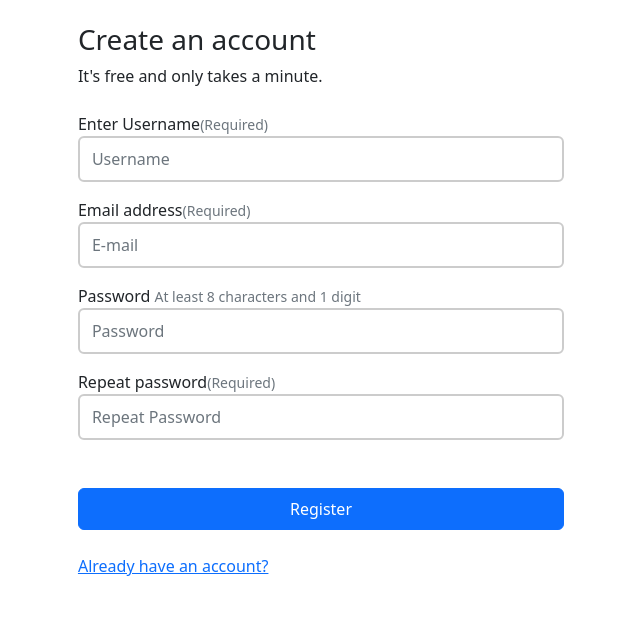
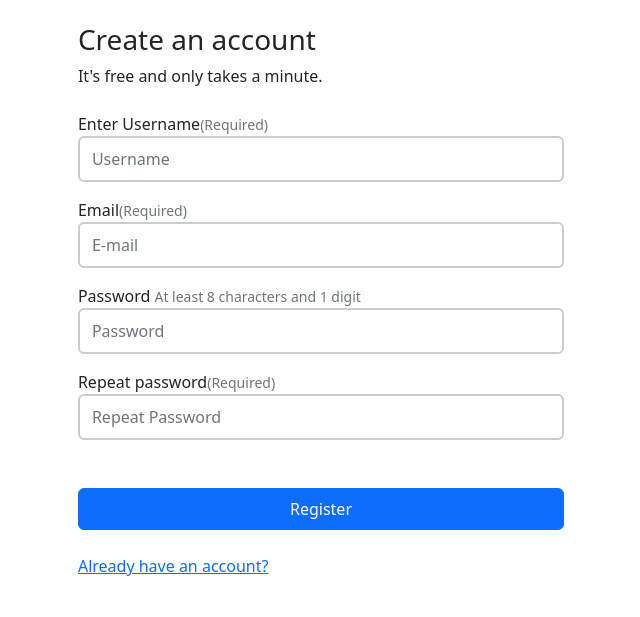
Before and after one commit to DanielleSmikle/Gifted_Ecom, a Django app: page /account/register/ in a window 1280 px wide. Shown: the part 167-784 px from the top of the page, without its empty margins (319-959 px from the left). Run offline with Django 4.2, Linux system fonts and the light colour scheme.

Commit message:
delete_user

```diff
--- a/account/forms.py
+++ b/account/forms.py
@@ -15,13 +15,13 @@ class UserLoginForm(AuthenticationForm):
 
 class RegistrationForm(forms.ModelForm):
     user_name = forms.CharField(label= 'Enter Username', min_length=4, max_length=50, help_text='Required')
-    email_address = forms.EmailField(max_length=100, help_text ='Required', error_messages={'required': 'Sorry, you will need an email address'})
+    email = forms.EmailField(max_length=100, help_text ='Required', error_messages={'required': 'Sorry, you will need an email address'})
     password = forms.CharField(label='Password', widget=forms.PasswordInput)
     password2 = forms.CharField(label ='Repeat password', widget=forms.PasswordInput)
 
     class Meta:
         model = UserBase
-        fields = ('user_name', 'email_address',)
+        fields = ('user_name', 'email',)
 
     def clean_username(self):
         user_name = self.cleaned_data['user_name'].lower()
@@ -36,19 +36,19 @@ class RegistrationForm(forms.ModelForm):
             raise forms.ValidationError('Passwords do not match.')
         return cd['password2']   #making sure user password is correct
 
-    def clean_email_address(self):
-        email_address = self.cleaned_data['email_address']
-        if UserBase.objects.filter(email_address=email_address).exists():
+    def clean_email(self):
+        email = self.cleaned_data['email']
+        if UserBase.objects.filter(email=email).exists():
             raise forms.ValidationError(
                 'Please use another email address, that is already taken')
-        return email_address
+        return email
 
     def __init__(self, *args, **kwargs):
         super().__init__(*args, **kwargs)
         self.fields['user_name'].widget.attrs.update(
             {'class': 'form-control mb-3', 'placeholder': 'Username'})
-        self.fields['email_address'].widget.attrs.update(
-            {'class': 'form-control mb-3', 'placeholder': 'E-mail', 'name': 'email_address', 'id': 'id_email_address'})
+        self.fields['email'].widget.attrs.update(
+            {'class': 'form-control mb-3', 'placeholder': 'E-mail', 'name': 'email', 'id': 'id_email'})
         self.fields['password'].widget.attrs.update(
             {'class': 'form-control mb-3', 'placeholder': 'Password'})
         self.fields['password2'].widget.attrs.update(
@@ -56,7 +56,7 @@ class RegistrationForm(forms.ModelForm):
 
 class UserEditForm(forms.ModelForm):
 
-    email_address = forms.EmailField(
+    email = forms.EmailField(
         label='Account email (can not be changed)', max_length=200, widget=forms.TextInput(
             attrs={'class': 'form-control mb-3', 'placeholder': 'email', 'id': 'form-email', 'readonly': 'readonly'}))
 
@@ -66,9 +66,9 @@ class UserEditForm(forms.ModelForm):
 
     class Meta:
         model= UserBase
-        fields = ('email_address', 'first_name',)
+        fields = ('email', 'first_name',)
 
     def __init__(self, *args, **kwargs):
         super().__init__(*args, **kwargs)
         self.fields['first_name'].required = True
-        self.fields['email_address'].required = True
+        self.fields['email'].required = True
--- a/account/models.py
+++ b/account/models.py
@@ -9,7 +9,7 @@ from django.utils.translation import gettext_lazy as _
 
 
 class CustomAccountManager(BaseUserManager):
-    def create_superuser(self, email_address, user_name, password, **other_fields):
+    def create_superuser(self, email, user_name, password, **other_fields):
         other_fields.setdefault('is_staff', True)
         other_fields.setdefault('is_superuser', True)
         other_fields.setdefault('is_active', True)
@@ -21,21 +21,21 @@ class CustomAccountManager(BaseUserManager):
             raise ValueError(
                 'Superuser must be assigned to is_superuser=True.')
 
-        return self.create_user(email_address, user_name, password, **other_fields)
+        return self.create_user(email, user_name, password, **other_fields)
 
-    def create_user(self, email_address, user_name, password, **other_fields):
-        if not email_address:
-            raise ValueError(_('You must provide an email_address address'))
+    def create_user(self, email, user_name, password, **other_fields):
+        if not email:
+            raise ValueError(_('You must provide an email address'))
 
-        email_address = self.normalize_email(email_address)
-        user = self.model(email_address=email_address, user_name=user_name, **other_fields)
+        email = self.normalize_email(email)
+        user = self.model(email=email, user_name=user_name, **other_fields)
         user.set_password(password)
         user.save()
         return user
 
 class UserBase(AbstractBaseUser, PermissionsMixin):
     #usr/delievery info
-    email_address = models.EmailField(max_length=150, default='emails@email.com', unique=True)
+    email = models.EmailField(max_length=150, default='emails@email.com', unique=True)
     user_name = models.CharField(max_length=150, unique= True)
     first_name= models.CharField(max_length=150, blank= True)
     about = models.TextField(_(
@@ -53,7 +53,7 @@ class UserBase(AbstractBaseUser, PermissionsMixin):
 
     objects = CustomAccountManager()
 
-    USERNAME_FIELD ='email_address'
+    USERNAME_FIELD ='email'
     REQUIRED_FIELDS = ['user_name']
 
     class Meta:
--- a/account/urls.py
+++ b/account/urls.py
@@ -14,6 +14,8 @@ urlpatterns = [
     path('logout/', auth_views.LogoutView.as_view(next_page='/account/login/'), name='logout'),   #wehn loging out next page is account login
     path('register/', views.account_register, name ='register'),
     path('activate/<slug:uidb64>/<slug:token>)/', views.account_activate, name='activate'),
+    path('password_reset/', auth_views.PasswordResetView.as_view(template_name="account/user/password_reset_form.html",
+                                                                 success_url='password_rest_email_confirm',)),
     path('dashboard/' , views.dashboard, name='dashboard'),     #dashboard
     path('profile/edit/', views.edit_details, name='edit_details'),
     path('profile/delete_user/', views.delete_user, name='delete_user'),
--- a/account/views.py
+++ b/account/views.py
@@ -1,5 +1,5 @@
 from django.shortcuts import render
-from django.contrib.auth import login
+from django.contrib.auth import login, logout
 from django.http import HttpResponse
 from .forms import RegistrationForm, UserEditForm
 from django.shortcuts import redirect
@@ -46,25 +46,26 @@ def account_register(request):
 
         if registerForm.is_valid():
             user = registerForm.save(commit=False)
-            user.email_address = registerForm.cleaned_data['email_address']
+            user.email = registerForm.cleaned_data['email']
             user.set_password(registerForm.cleaned_data['password'])
             user.is_active = False
             user.save()
-            # email_address setup
+            # email setup
             current_site = get_current_site(request)
             subject = 'Activate your Account'
-            message = render_to_string('account/registration/account_activation_email_address.html', {
+            message = render_to_string('account/registration/account_activation_email.html', {
                 'user': user,
                 'domain': current_site.domain,
                 'uid': urlsafe_base64_encode(force_bytes(user.pk)),
                 'token': account_activation_token.make_token(user),
             })
-            # user.email_user(subject=subject, message=message)
+            user.email_user(subject=subject, message=message)
             return HttpResponse('registered successfully and activiation sent')
 
     else:
         registerForm = RegistrationForm()
     return render(request, 'account/registration/register.html', {'form':registerForm })
+
 def account_activate(request, uidb64, token):
     try:
         uid = force_str(urlsafe_base64_decode(uidb64))
--- a/gigi_django/settings.py
+++ b/gigi_django/settings.py
@@ -106,6 +106,6 @@ LOGIN_URL = '/account/login/'
 
 DEFAULT_AUTO_FIELD = 'django.db.models.BigAutoField'
 
-#setting up email_address
+#setting up email
 
-email_address_BACKEND = 'django.core.mail.backends.console.email_addressBckend'
+email_BACKEND = 'django.core.mail.backends.console.emailBckend'
--- a/templates/account/registration/register.html
+++ b/templates/account/registration/register.html
@@ -37,8 +37,8 @@
                                 {% endif %}
                                 <label> {{form.user_name.label }}<span class="text-muted small">(Required)</span></label>
                                 {{ form.user_name }}
-                                <label> {{form.email_address.label}}<span class="text-muted small">(Required)</span></label>
-                                {{ form.email_address }}
+                                <label> {{form.email.label}}<span class="text-muted small">(Required)</span></label>
+                                {{ form.email }}
                                 <label>{{form.password.label}}<span class="text-muted mb-4"></span></label>
                                 <small class="form-text text-muted mb-4 small">
                                     At least 8 characters and 1 digit
--- a/templates/account/user/edit_details.html
+++ b/templates/account/user/edit_details.html
@@ -41,7 +41,7 @@
 
                 {%csrf_token %}
                 <label class="small font-weight-bold">{{ user_form.email.label}}</label>
-                {{ user_form.email_address }}
+                {{ user_form.email }}
                 <label class="small font-weight-bold">{{ user_form.first_name.label}}</label>
                 {{ user_form.first_name}}
 
--- /dev/null
+++ b/templates/account/user/password_reset_form.html
@@ -0,0 +1 @@
+password_reset_form.html
```
Also changed, not shown: templates/account/user/delete_confirm.html (added, +35 -0 lines), account/migrations/0001_initial.py, templates/account/registration/account_activation_email.html (renamed from templates/account/registration/account_activation_email_address.html).
